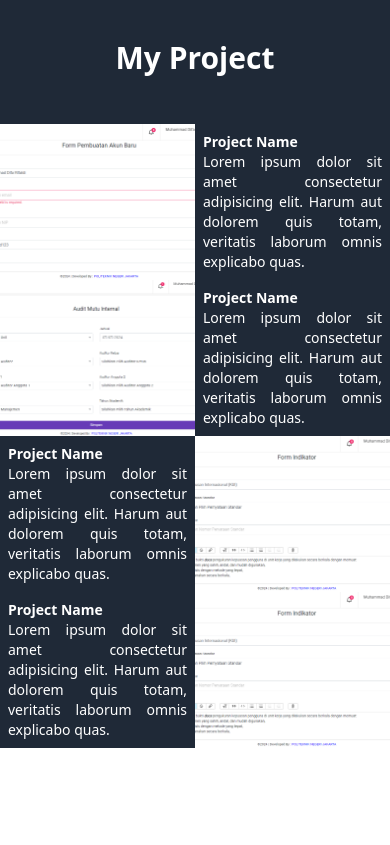
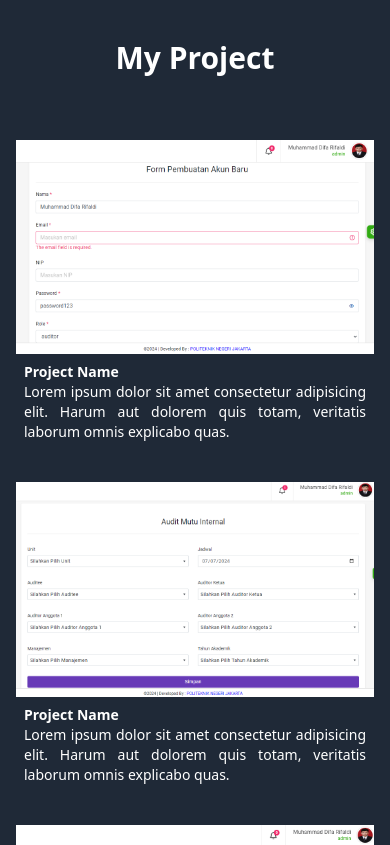
Before and after one commit to difarifaldi/portofolio-difarifaldi, a React (Vite) app: page / in a window 390 px wide. Shown: the part 1120-1965 px from the top of the page. Before the commit the page ends 1868 px from the top, so only its background shows below. Built offline with nearby package versions, Linux system fonts and the light colour scheme.

Commit message:
responsive project

```diff
--- a/src/component/Project.jsx
+++ b/src/component/Project.jsx
@@ -8,46 +8,46 @@ const Project = () => {
     <div className="bg-gray-800 pt-24">
       <h3 className="text-white text-center text-3xl sm:text-4xl md:text-5xl lg:text-7xl font-extrabold">My Project</h3>
       {/* Container */}
-      <div className="mt-12 grid grid-cols-1 md:grid-cols-2 max-w-7xl mx-auto ">
+      <div className="mt-12 grid grid-cols-1 md:grid-cols-2 max-w-7xl mx-auto md:gap-0 sm:gap-6 ">
         {/* Project 1 */}
-        <div className="flex">
-          <div className="w-1/2">
+        <div className="flex flex-col p-4 md:p-0 md:flex-row">
+          <div className="w-full md:w-1/2">
             <img src={f1} alt="Project 1" className="w-full h-full object-cover" />
           </div>
-          <div className="text-white text-sm w-1/2 text-justify p-2">
+          <div className="text-white text-sm w-full md:w-1/2 text-justify p-2">
             <h4 className="font-bold">Project Name</h4>
             <p>Lorem ipsum dolor sit amet consectetur adipisicing elit. Harum aut dolorem quis totam, veritatis laborum omnis explicabo quas.</p>
           </div>
         </div>
 
         {/* Project 2 */}
-        <div className="flex">
-          <div className="w-1/2">
+        <div className="flex flex-col p-4 md:p-0 md:flex-row">
+          <div className="w-full md:w-1/2">
             <img src={f2} alt="Project 2" className="w-full h-full object-cover" />
           </div>
-          <div className="text-white text-sm w-1/2 text-justify p-2">
+          <div className="text-white text-sm w-full md:w-1/2 text-justify p-2">
             <h4 className="font-bold">Project Name</h4>
             <p>Lorem ipsum dolor sit amet consectetur adipisicing elit. Harum aut dolorem quis totam, veritatis laborum omnis explicabo quas.</p>
           </div>
         </div>
 
         {/* Project 3 */}
-        <div className="flex flex-row-reverse">
-          <div className="w-1/2">
+        <div className="flex flex-col p-4 md:p-0 md:flex-row-reverse">
+          <div className="w-full md:w-1/2">
             <img src={f3} alt="Project 3" className="w-full h-full object-cover" />
           </div>
-          <div className="text-white text-sm w-1/2 text-justify p-2">
+          <div className="text-white text-sm w-full md:w-1/2 text-justify p-2">
             <h4 className="font-bold">Project Name</h4>
             <p>Lorem ipsum dolor sit amet consectetur adipisicing elit. Harum aut dolorem quis totam, veritatis laborum omnis explicabo quas.</p>
           </div>
         </div>
 
         {/* Project 4 */}
-        <div className="flex flex-row-reverse">
-          <div className="w-1/2">
+        <div className="flex flex-col p-4 md:p-0 md:flex-row-reverse">
+          <div className="w-full md:w-1/2">
             <img src={f4} alt="Project 4" className="w-full h-full object-cover" />
           </div>
-          <div className="text-white text-sm w-1/2 text-justify p-2">
+          <div className="text-white text-sm w-full md:w-1/2 text-justify p-2">
             <h4 className="font-bold">Project Name</h4>
             <p>Lorem ipsum dolor sit amet consectetur adipisicing elit. Harum aut dolorem quis totam, veritatis laborum omnis explicabo quas.</p>
           </div>
```
